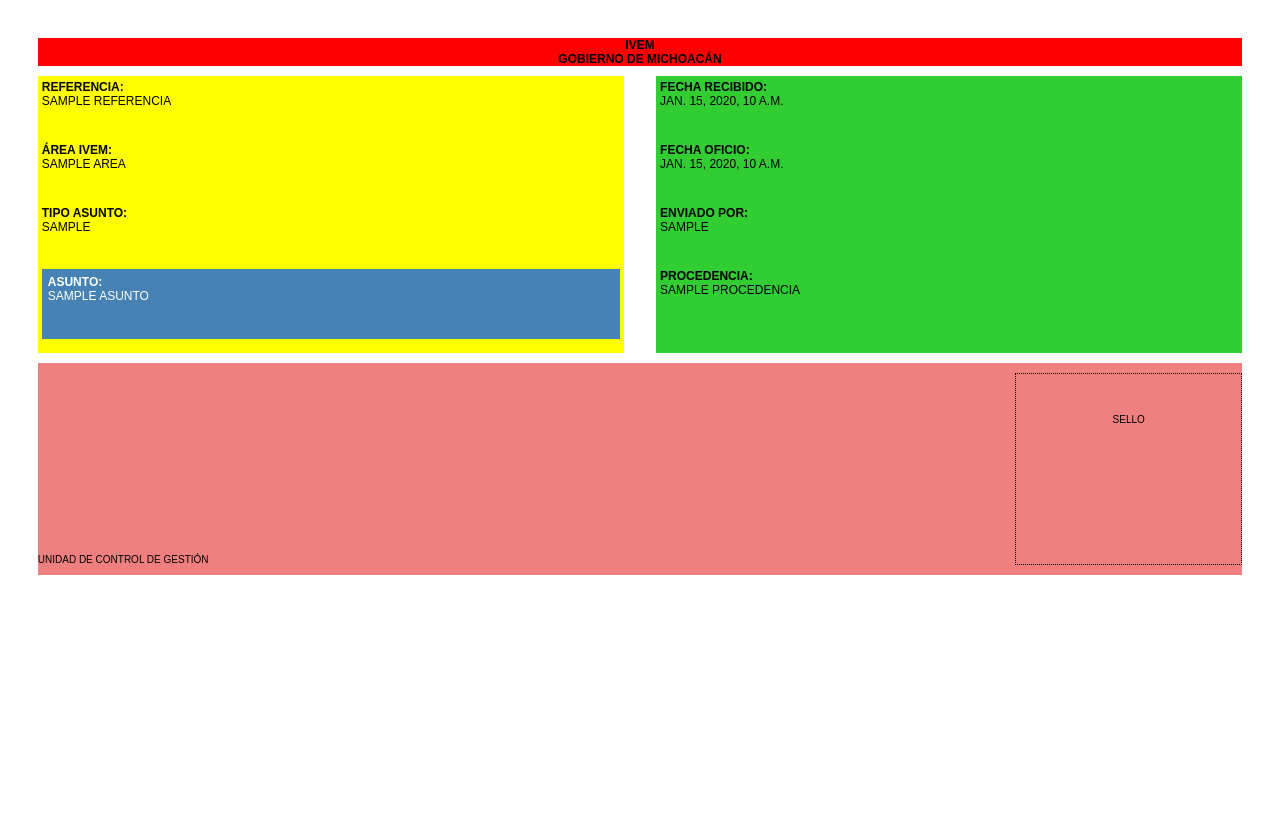
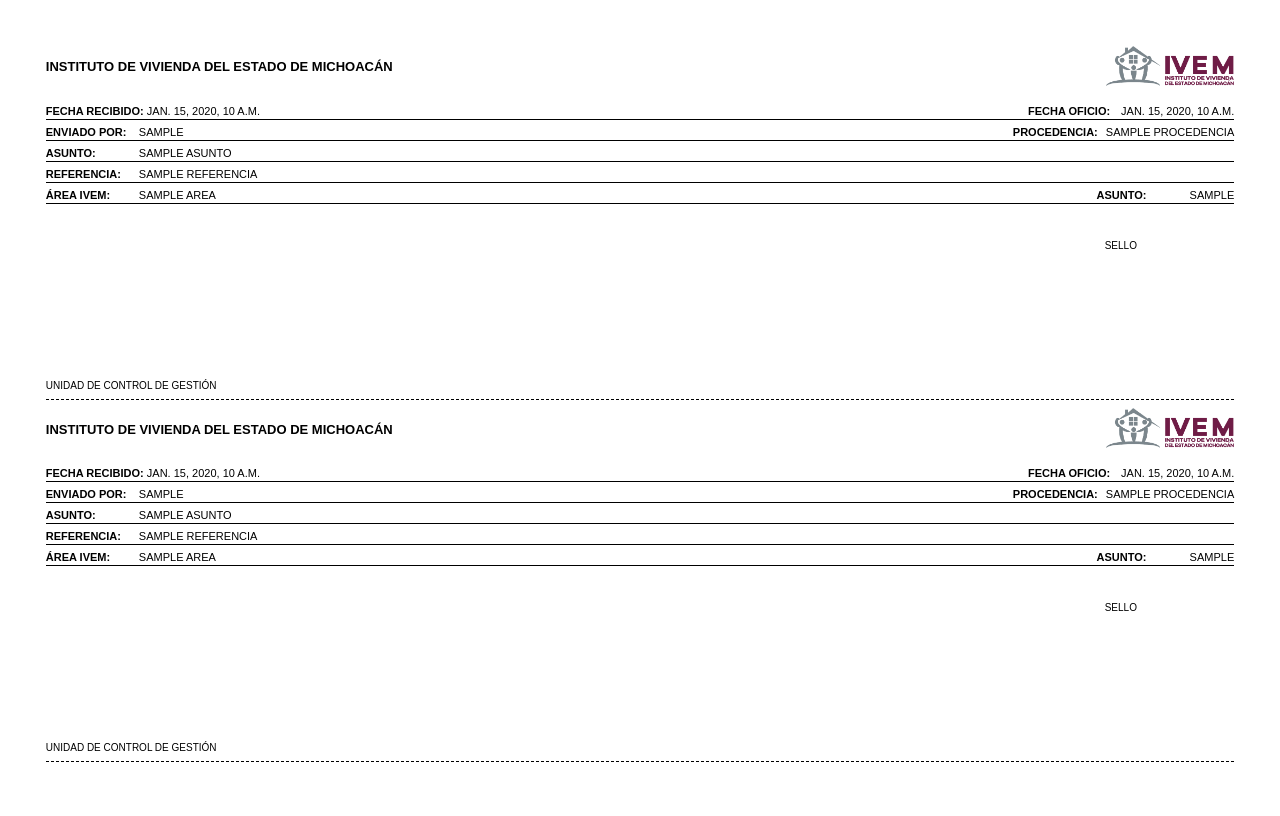
Before and after one commit to Alex-HF7/IVEM-DIGIT, a Django app: template documento/templates/documento/formato_oficio.html in a window 1280 px wide. Before the commit the page ends 575 px from the top, so only its background shows below. Run offline with Django 5.2, Linux system fonts and the light colour scheme; the template is opened without the code that fills it: most values are stand-ins (such as "Sample title", 1, 10 or a date in 2020).

Commit message:
test fomrato-Imprimir

```diff
--- a/documento/templates/documento/formato_oficio.html
+++ b/documento/templates/documento/formato_oficio.html
@@ -3,133 +3,172 @@
 <html lang="es">
 <head>
   <meta charset="UTF-8">
-    <title>Formato Oficio</title>
+  <title>Formato Oficio con Acuse</title>
   <style>
     @media print {
       @page {
         size: letter portrait;
         margin: 1cm;
       }
+
+      html, body {
+        height: 100%;
+        margin: 0;
+        padding: 0;
+      }
     }
 
     body {
       font-family: Arial, sans-serif;
+      font-size: 11px;
       text-transform: uppercase;
-            font-size: 12px;
-            margin: 1cm;
-            height: 13.97cm;
+      display: flex;
+      flex-direction: column;
+      justify-content: space-between;
+      padding: 1cm;
       box-sizing: border-box;
-            position: relative;
+      height: 100vh;
     }
 
-        .container {
+    .page-half {
+      flex: 1;
       display: flex;
       flex-direction: column;
-            height: 100%;
+      justify-content: space-between;
+      border-bottom: 1px dashed black;
+      padding-bottom: 8px;
+      margin-bottom: 8px;
+      box-sizing: border-box;
     }
 
-        .header {
-            background: red; /* Solo para ilustración */
-            text-align: center;
-            font-weight: bold;
-            margin-bottom: 10px;
+    .header-content {
+      display: flex;
+      justify-content: space-between;
+      align-items: center;
+      padding-bottom: 15px;
     }
 
-        .main-row {
+    .logo img {
+      height: 40px;
+      max-width: 150px;
+      object-fit: contain;
+    }
+
+    .title {
+      font-weight: bold;
+      font-size: 13px;
+    }
+
+    .section {
+      border-bottom: 1px solid black;
+      padding: 2px 0;
+      margin-bottom: 4px;
+    }
+
+    .double {
       display: flex;
       justify-content: space-between;
-            margin-bottom: 10px;
-        }
-
-        .column {
-            width: 48%;
-            padding: 4px;
-        }
-
-        .left-column {
-            background: yellow; /* ilustración */
-        }
-
-        .right-column {
-            background: limegreen; /* ilustración */
-        }
-
-        .field {
-            margin-bottom: 6px;
+      gap: 8px;
     }
 
     .label {
       font-weight: bold;
-            display: block;
-        }
-
-        .value {
-            display: block;
-            min-height: 3.6em; /* espacio para 3 líneas */
-            white-space: pre-wrap;
-            word-break: break-word;
-        }
-
-        .asunto {
-            background: steelblue; /* ilustración */
-            color: white;
-            padding: 6px;
-            margin-bottom: 10px;
+      min-width: 90px;
+      display: inline-block;
     }
 
     .footer {
-            background: lightcoral; /* ilustración */
       display: flex;
       justify-content: space-between;
+      align-items: flex-end;
       margin-top: auto;
-            padding: 10px 0;
+      padding-top: 4px;
     }
 
     .leyenda {
       font-size: 10px;
-            align-self: flex-end;
     }
 
-        .sello {
-            border: 1px dotted black;
-            width: 225px;
-            height: 150px;
+    .sello-espacio {
+      width: 6cm;
+      height: 4cm;
+      text-align: right;
+      font-size: 10px;
       text-align: center;
-            font-size: 10px;
-            padding-top: 40px;
     }
   </style>
 </head>
 <body onload="window.print(); setTimeout(() => window.close(), 500);">
-    <div class="container">
-        <!-- LOGOS -->
+
+  <!-- Parte superior -->
+  <div class="page-half">
     <div class="header">
-            <div>IVEM</div>
-            <div>GOBIERNO DE MICHOACÁN</div>
+    <div class="header-content">
+      <div class="title">INSTITUTO DE VIVIENDA DEL ESTADO DE MICHOACÁN</div>
+        <div class="logo">
+          <img src="{% static 'plantilla/img/ivem-horizontal.png' %}" alt="Logo IVEM">
         </div>
-
-        <!-- CAMPOS EN DOS COLUMNAS -->
-        <div class="main-row">
-            <div class="column left-column">
-                <div class="field"><span class="label">REFERENCIA:</span><span class="value">{{ data.referencia }}</span></div>
-                <div class="field"><span class="label">ÁREA IVEM:</span><span class="value">{{ data.area }}</span></div>
-                <div class="field"><span class="label">TIPO ASUNTO:</span><span class="value">{{ data.asunto_opciones }}</span></div>
-                <div class="asunto"><span class="label">ASUNTO:</span><span class="value">{{ data.asunto }}</span></div>
-            </div>
-
-            <div class="column right-column">
-                <div class="field"><span class="label">FECHA RECIBIDO:</span><span class="value">{{ data.fecha_recibido }}</span></div>
-                <div class="field"><span class="label">FECHA OFICIO:</span><span class="value">{{ data.fecha_oficio }}</span></div>
-                <div class="field"><span class="label">ENVIADO POR:</span><span class="value">{{ data.enviado_por }}</span></div>
-                <div class="field"><span class="label">PROCEDENCIA:</span><span class="value">{{ data.procedencia }}</span></div>
       </div>
     </div>
 
-        <!-- FOOTER -->
+    <div class="section double">
+      <div><span class="label">FECHA RECIBIDO:</span> {{ data.fecha_recibido }}</div>
+      <div><span class="label">FECHA OFICIO:</span> {{ data.fecha_oficio }}</div>
+    </div>
+
+    <div class="section double">
+      <div><span class="label">ENVIADO POR:</span> {{ data.enviado_por }}</div>
+      <div><span class="label">PROCEDENCIA:</span> {{ data.procedencia }}</div>
+    </div>
+
+    <div class="section"><span class="label">ASUNTO:</span> {{ data.asunto }}</div>
+    <div class="section"><span class="label">REFERENCIA:</span> {{ data.referencia }}</div>
+
+    <div class="section double">
+      <div><span class="label">ÁREA IVEM:</span> {{ data.area }}</div>
+      <div><span class="label">ASUNTO:</span> {{ data.asunto_opciones }}</div>
+    </div>
+
     <div class="footer">
       <div class="leyenda">UNIDAD DE CONTROL DE GESTIÓN</div>
-            <div class="sello">SELLO</div>
+      <div class="sello-espacio">SELLO</div>
     </div>
   </div>
+
+  <!-- Parte inferior (acuse) -->
+  <div class="page-half">
+    <div class="header">
+    <div class="header-content">
+      <div class="title">INSTITUTO DE VIVIENDA DEL ESTADO DE MICHOACÁN</div>
+        <div class="logo">
+          <img src="{% static 'plantilla/img/ivem-horizontal.png' %}" alt="Logo IVEM">
+        </div>
+      </div>
+    </div>
+
+    <div class="section double">
+      <div><span class="label">FECHA RECIBIDO:</span> {{ data.fecha_recibido }}</div>
+      <div><span class="label">FECHA OFICIO:</span> {{ data.fecha_oficio }}</div>
+    </div>
+
+    <div class="section double">
+      <div><span class="label">ENVIADO POR:</span> {{ data.enviado_por }}</div>
+      <div><span class="label">PROCEDENCIA:</span> {{ data.procedencia }}</div>
+    </div>
+
+    <div class="section"><span class="label">ASUNTO:</span> {{ data.asunto }}</div>
+    <div class="section"><span class="label">REFERENCIA:</span> {{ data.referencia }}</div>
+
+    <div class="section double">
+      <div><span class="label">ÁREA IVEM:</span> {{ data.area }}</div>
+      <div><span class="label">ASUNTO:</span> {{ data.asunto_opciones }}</div>
+    </div>
+
+    <div class="footer">
+      <div class="leyenda">UNIDAD DE CONTROL DE GESTIÓN</div>
+      <div class="sello-espacio">SELLO</div>
+    </div>
+  </div>
+
 </body>
 </html>
--- a/ivem_digit/settings.py
+++ b/ivem_digit/settings.py
@@ -27,7 +27,10 @@ SECRET_KEY = 'django-insecure-1$r#ryr-(e4zjmiv%)n_p@*l-h-web=gm-iwy5$qd@*e6dx+ze
 # SECURITY WARNING: don't run with debug turned on in production!
 DEBUG = True
 
-ALLOWED_HOSTS = []
+ALLOWED_HOSTS = [
+    "192.178.1.183",
+    "*"
+]
 
 
 # Application definition
@@ -69,6 +72,7 @@ TEMPLATES = [
                 'django.contrib.auth.context_processors.auth',
                 'django.contrib.messages.context_processors.messages',
                 'documento.views.navbar_context',
+                'plantilla.context_processors.grupo_context',
             ],
         },
     },
--- a/plantilla/static/plantilla/css/styles.css
+++ b/plantilla/static/plantilla/css/styles.css
@@ -181,6 +181,10 @@
     display: block;
 }
 
+table td {
+    text-transform: uppercase;
+}
+
 .table th {
     background-color: rgb(104, 33, 69);
     color: white;
```
Also changed, not shown: plantilla/context_processors.py (added, +11 -0 lines), plantilla/templates/plantilla/base.html (+7 -0 lines), plantilla/static/plantilla/img/Ivem_64px.svg (added), plantilla/static/plantilla/img/Mich-Mejor.svg (added), plantilla/static/plantilla/img/ivem-horizontal.png (added). Lines whose indentation alone changed are shown as unchanged.
